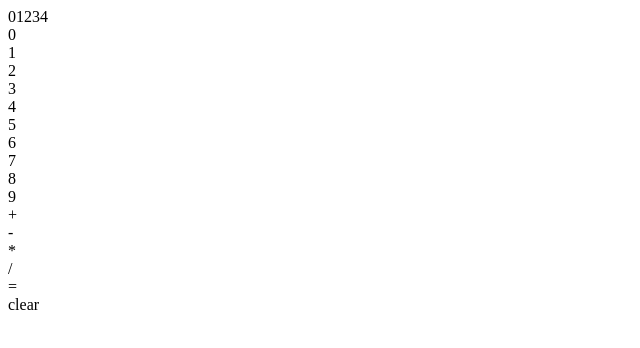
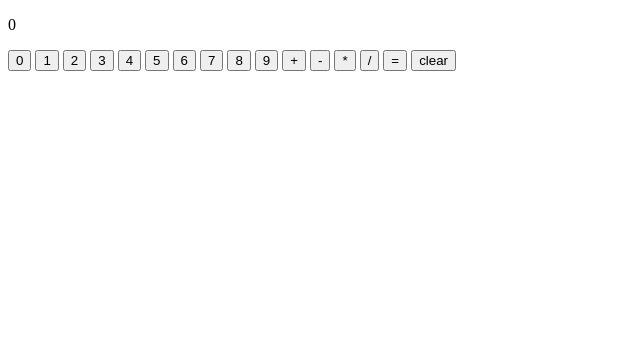
Before and after one commit to devisedweb/calculator, a plain HTML site: page index.html in a window 1280 px wide. Shown: the whole page, without its empty margins (0-640 px from the left). Drawn offline with Linux system fonts and the light colour scheme.

Commit message:
Update index.html

```diff
--- a/index.html
+++ b/index.html
@@ -7,23 +7,29 @@
     <link rel="stylesheet" href="./style.css" />
   </head>
   <body>
-    <div class="display">01234</div>
-    <div class="zero">0</div>
-    <div class="one">1</div>
-    <div class="two">2</div>
-    <div class="three">3</div>
-    <div class="four">4</div>
-    <div class="five">5</div>
-    <div class="six">6</div>
-    <div class="seven">7</div>
-    <div class="eight">8</div>
-    <div class="nine">9</div>
-    <div class="add">+</div>
-    <div class="subtract">-</div>
-    <div class="multiply">*</div>
-    <div class="divide">/</div>
-    <div class="equals">=</div>
-    <div class="clear">clear</div>
+    <main>
+      <div class="display"><p class="">0</p></div>
+
+      <div class="calculator">
+        <button id="zero" class="zero">0</button>
+        <button id="one" class="one">1</button>
+        <button id="two" class="two">2</button>
+        <button id="three" class="three">3</button>
+        <button id="four" class="four">4</button>
+        <button id="five" class="five">5</button>
+        <button id="six" class="six">6</button>
+        <button id="seven" class="seven">7</button>
+        <button id="eight" class="eight">8</button>
+        <button id="nine" class="nine">9</button>
+        <button id="add" class="add">+</button>
+        <button id="subtract" class="subtract">-</button>
+        <button id="multiply" class="multiply">*</button>
+        <button id="divide" class="divide">/</button>
+        <button id="equals" class="equals">=</button>
+        <button id="clear" class="clear">clear</button>
+      </div>
+    </main>
+
     <script src="./script.js"></script>
   </body>
 </html>
```
